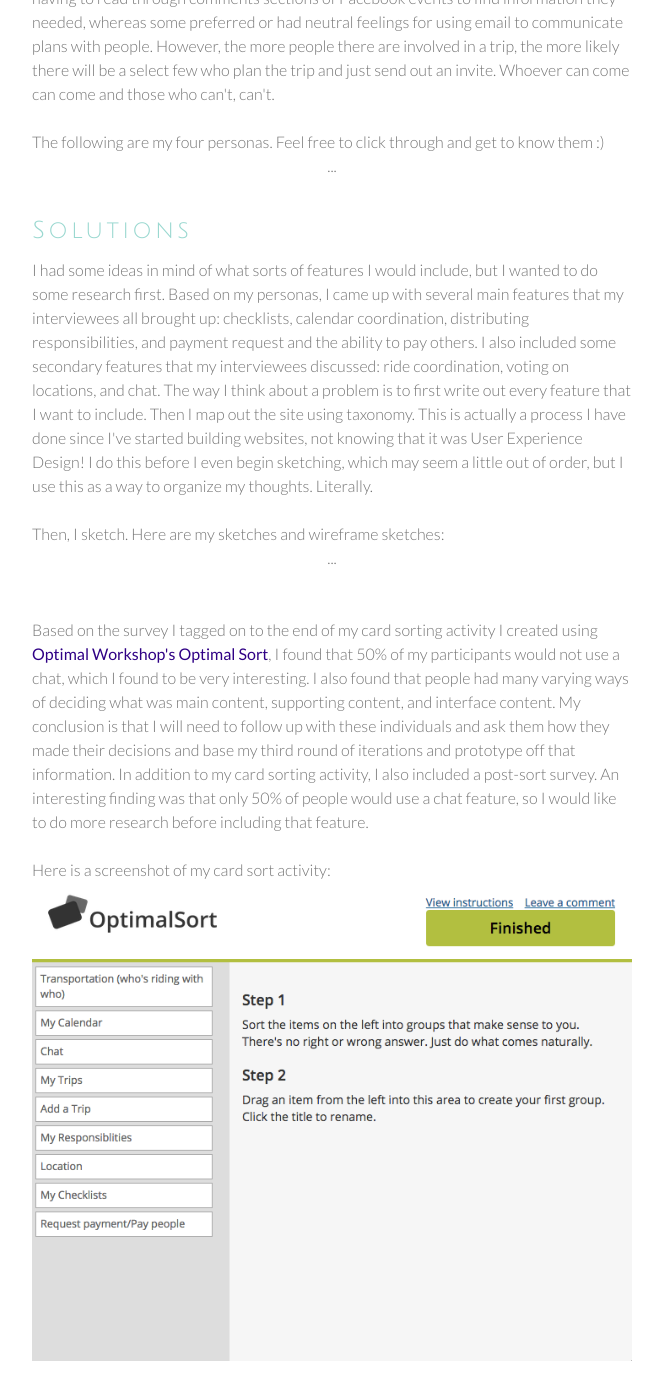
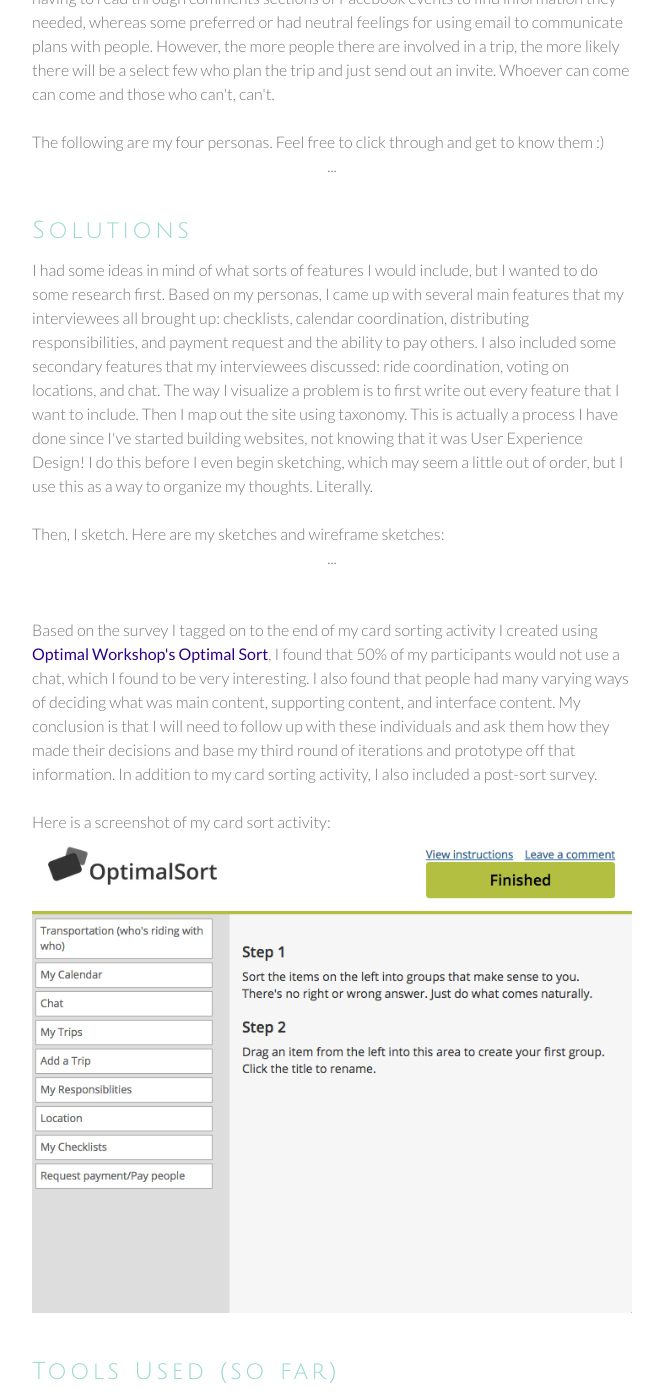
Before and after one commit to rachellee/resume, a Jekyll site: the page built from portfolio/general-assembly/index.html, in a window 1280 px wide and 1400 px high, scrolled down 1576 px. Shown: the whole window, without its empty margins (308-971 px from the left). Built offline with Jekyll 4.4.1, drawn with Linux system fonts in a browser that asks for light colours; nearby versions of some CDN libraries; some web fonts are replaced.

Commit message:
ga boost

```diff
--- a/portfolio/general-assembly/index.html
+++ b/portfolio/general-assembly/index.html
@@ -31,7 +31,7 @@
 		<h1>Solutions</h1>
 		I had some ideas in mind of what sorts of features I would include, but I wanted to do some research first. Based on my personas, I came up with several main features that my interviewees all brought up: checklists, calendar coordination, distributing responsibilities, and payment request and the ability to pay others. I also included some secondary features that my interviewees discussed: ride coordination, voting on locations, and chat.
 
-		The way I think about a problem is to first write out every feature that I want to include. Then I map out the site using taxonomy. This is actually a process I have done since I've started building websites, not knowing that it was User Experience Design! I do this before I even begin sketching, which may seem a little out of order, but I use this as a way to organize my thoughts. Literally.<BR><BR>
+		The way I visualize a problem is to first write out every feature that I want to include. Then I map out the site using taxonomy. This is actually a process I have done since I've started building websites, not knowing that it was User Experience Design! I do this before I even begin sketching, which may seem a little out of order, but I use this as a way to organize my thoughts. Literally.<BR><BR>
 
 		Then, I sketch. Here are my sketches and wireframe sketches:<BR>
 
@@ -45,7 +45,7 @@
 c.parentNode.insertBefore(cp, c); })(); </script><noscript>Powered by Cincopa <a href='http://www.cincopa.com/video-hosting'>Video Hosting for Business</a> solution.</noscript>
 		</center>
 		<BR><BR>
-		Based on the survey I tagged on to the end of my card sorting activity I created using <a href="https://www.optimalworkshop.com">Optimal Workshop's Optimal Sort</a>, I found that 50% of my participants would not use a chat, which I found to be very interesting. I also found that people had many varying ways of deciding what was main content, supporting content, and interface content. My conclusion is that I will need to follow up with these individuals and ask them how they made their decisions and base my third round of iterations and prototype off that information. In addition to my card sorting activity, I also included a post-sort survey. An interesting finding was that only 50% of people would use a chat feature, so I would like to do more research before including that feature. <BR><BR>
+		Based on the survey I tagged on to the end of my card sorting activity I created using <a href="https://www.optimalworkshop.com">Optimal Workshop's Optimal Sort</a>, I found that 50% of my participants would not use a chat, which I found to be very interesting. I also found that people had many varying ways of deciding what was main content, supporting content, and interface content. My conclusion is that I will need to follow up with these individuals and ask them how they made their decisions and base my third round of iterations and prototype off that information. In addition to my card sorting activity, I also included a post-sort survey.<BR><BR>
 		Here is a screenshot of my card sort activity:<BR>
 		<img src="/images/card-sort.png" class="port_img"><BR><BR>
 
```
